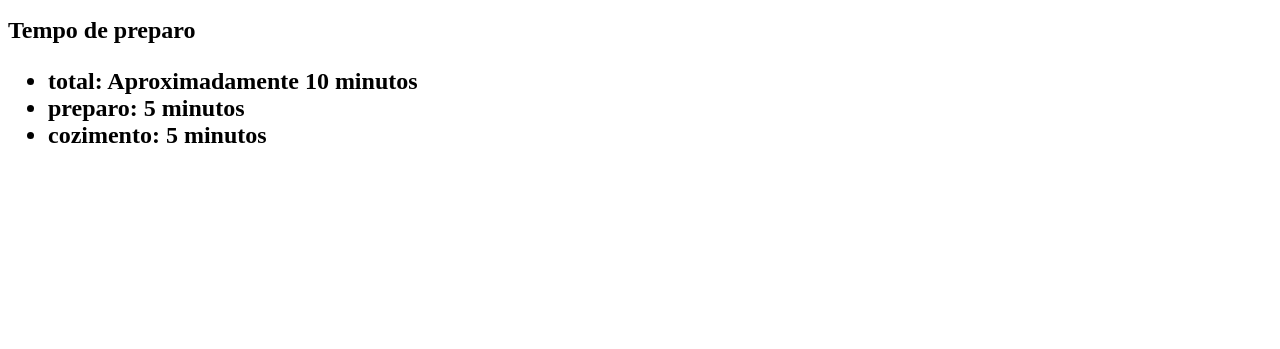
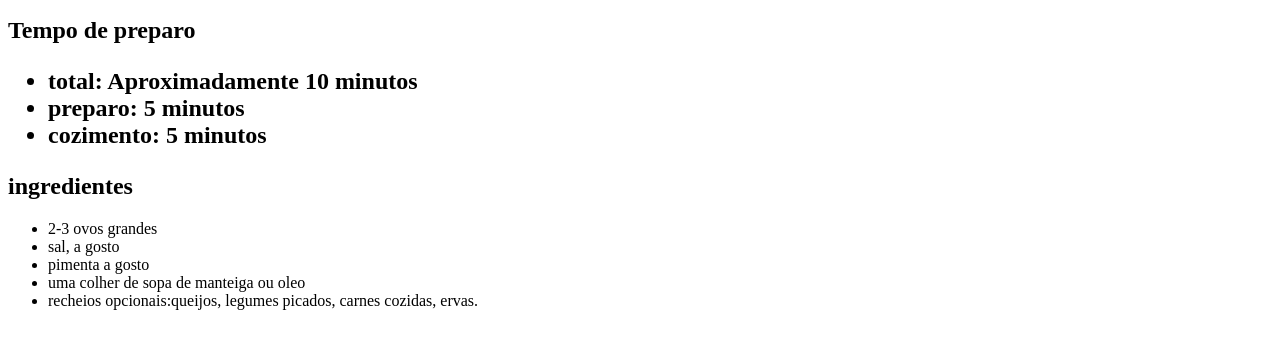
Before and after one commit to arthuroliveira77/receita-00, a plain HTML site: page index.html in a window 1280 px wide. Shown: the part 127-476 px from the top of the page. Drawn offline with Linux system fonts and the light colour scheme.

Commit message:
terceiro commit

```diff
--- a/index.html
+++ b/index.html
@@ -27,6 +27,17 @@
                 </ul>
             </h2>
         </div>
+
+        <div>
+            <h2>ingredientes</h2>
+            <ul>
+                <li>2-3 ovos grandes</li>
+                <li>sal, a gosto</li>
+                <li>pimenta a gosto</li>
+                <li>uma colher de sopa de manteiga ou oleo</li>
+                <li>recheios opcionais:queijos, legumes picados, carnes cozidas, ervas.</li>
+            </ul>
+        </div>
     </div>
 </body>
 </html>
```
